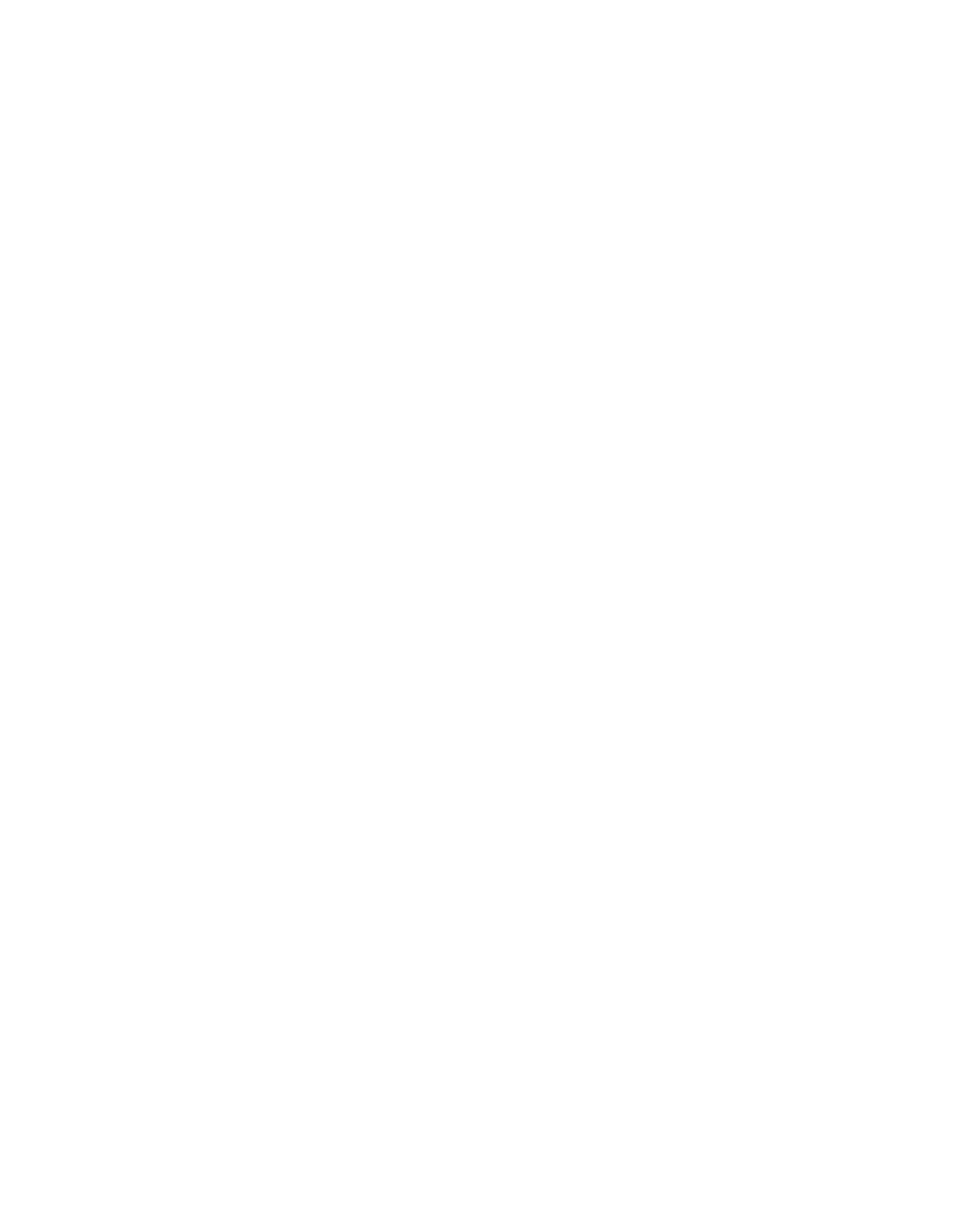
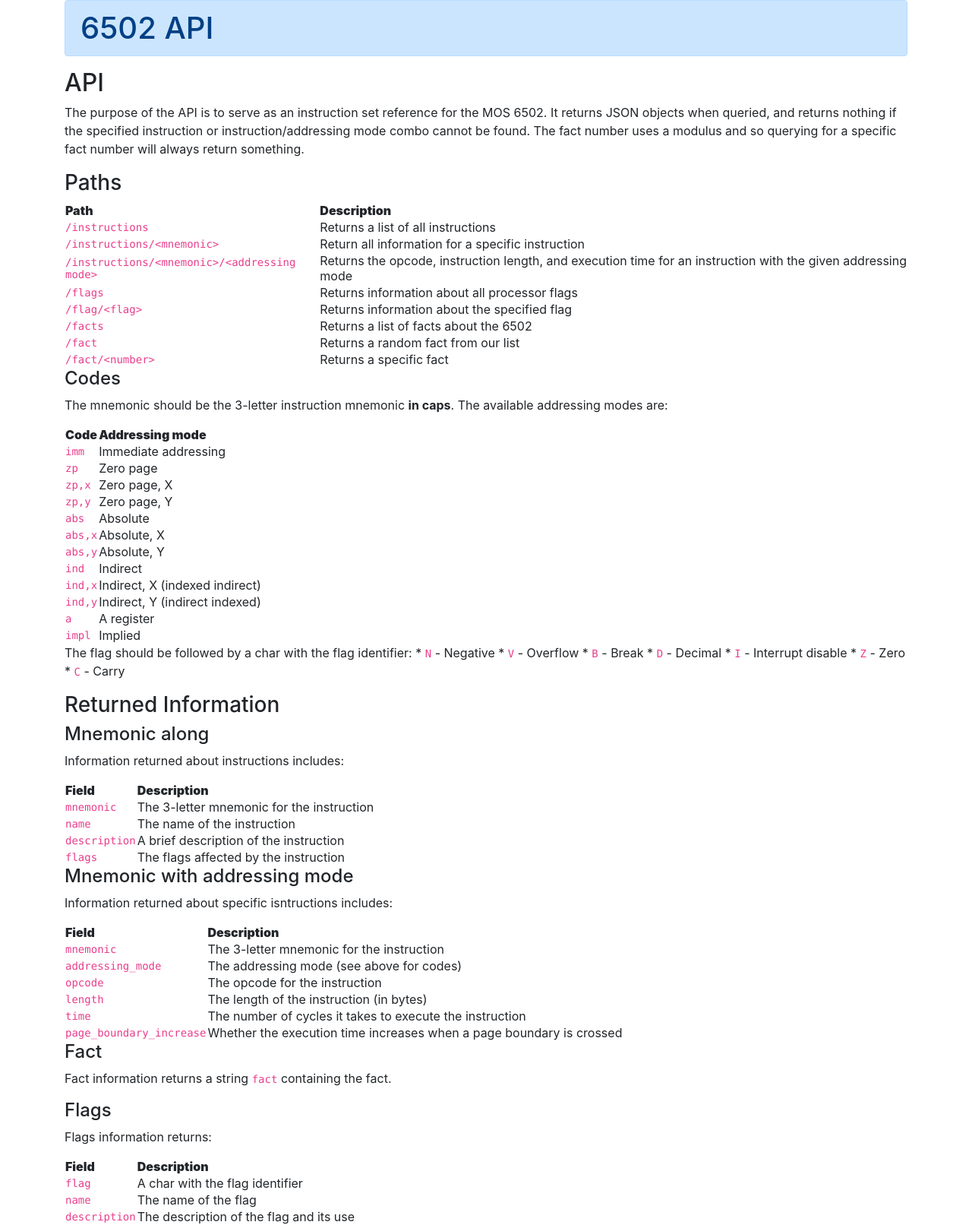
Before and after one commit to rlannon/6502-API, a Flask app: page / in a window 1280 px wide. Before the commit the page is empty. Shown: the whole page at 76% size. Before the commit the page ends 800 px from the top, so only its background shows below. Run offline with Flask 2, Linux system fonts and the light colour scheme; some libraries are stand-ins or nearby versions.

Commit message:
Back-end fixes for heroku deployment

````diff
--- a/server/app.py
+++ b/server/app.py
@@ -1,14 +1,16 @@
-import requests
 from flask import Flask, request, redirect, render_template, url_for, json, jsonify, session
+from flaskext.markdown import Markdown
 import random
-import react
 import psycopg2
 import os
 
 app = Flask(__name__)
+Markdown(app, extensions=['tables', 'markdown.extensions.tables'])
 DATABASE_URL = os.environ.get('DATABASE_URL')
+DATABASE_PORT = os.environ.get('DATABASE_PORT')
 db = psycopg2.connect(
     DATABASE_URL,
+    port=DATABASE_PORT,
     sslmode='require')
 cur = db.cursor()
 
@@ -96,7 +98,7 @@ def getAllInstrs():
 #
 # of the format "mnemonic, name, description, flags"
 #
-@app.route(API_URL + 'instruction/<mnemonic>')
+@app.route(API_URL + 'instructions/<mnemonic>')
 def getAnInstr(mnemonic: str):
     mnemonic = mnemonic.upper()
     data = getData(f"SELECT * FROM instructions_general WHERE mnemonic = '{mnemonic}';")
@@ -110,7 +112,7 @@ def getAnInstr(mnemonic: str):
 #
 # of the format "mnemonic, addressing mode, opcode, lenth, time, page_boundary_increase"
 #
-@app.route(API_URL + 'instruction/<mnemonic>/<mode>')
+@app.route(API_URL + 'instructions/<mnemonic>/<mode>')
 def getInstructionDetails(mnemonic: str, mode: str):
     mnemonic = mnemonic.upper()
     data = getData(f"SELECT * FROM detailed_instructions WHERE mnemonic = '{mnemonic}' AND addressing_mode = '{mode}';")
@@ -204,5 +206,5 @@ def getRandomFact():
 
 # Add the path for our static data
 @app.route("/css/<path:some_path>")
-def serve_css():
+def serve_css(some_path):
     return send_from_directory("static/css", some_path)
--- a/server/templates/base.html
+++ b/server/templates/base.html
@@ -4,7 +4,8 @@
         <meta lang="en-us">
         <meta author="Riley Lannon">
 
-        <link rel="stylesheet" href="css/bootstrap.min.css" integrity="sha384-Gn5384xqQ1aoWXA+058RXPxPg6fy4IWvTNh0E263XmFcJlSAwiGgFAW/dAiS6JXm" crossorigin="anonymous">
+        <link rel="stylesheet" href="https://stackpath.bootstrapcdn.com/bootstrap/4.1.0/css/bootstrap.min.css"
+        integrity="sha384-9gVQ4dYFwwWSjIDZnLEWnxCjeSWFphJiwGPXr1jddIhOegiu1FwO5qRGvFXOdJZ4" crossorigin="anonymous">
 
         <title>6502 API</title>
     </head>
--- a/server/templates/index.html
+++ b/server/templates/index.html
@@ -0,0 +1,90 @@
+{% extends "base.html" %}
+
+{% block content %}
+
+<div class="container">
+    <h1 class="alert alert-primary">6502 API</h1>
+    {% filter markdown %}
+## API
+The purpose of the API is to serve as an instruction set reference for the MOS 6502. It returns JSON objects when queried, and returns nothing if the specified instruction or instruction/addressing mode combo cannot be found. The fact number uses a modulus and so querying for a specific fact number will always return something.
+
+### Paths
+
+| **Path** | **Description** |
+| --------- | --------------- |
+| ```/instructions``` | Returns a list of all instructions |
+| ```/instructions/<mnemonic>``` | Return all information for a specific instruction |
+| ```/instructions/<mnemonic>/<addressing mode>``` | Returns the opcode, instruction length, and execution time for an instruction with the given addressing mode |
+| ```/flags``` | Returns information about all processor flags |
+| ```/flag/<flag>``` | Returns information about the specified flag |
+| ```/facts``` | Returns a list of facts about the 6502 |
+| ```/fact``` | Returns a random fact from our list |
+| ```/fact/<number>``` | Returns a specific fact |
+
+#### Codes
+The mnemonic should be the 3-letter instruction mnemonic **in caps**. The available addressing modes are:
+
+| **Code** | **Addressing mode** |
+| -------- | ------------------- |
+| ```imm``` | Immediate addressing |
+| ```zp``` | Zero page |
+| ```zp,x``` | Zero page, X |
+| ```zp,y``` | Zero page, Y |
+| ```abs``` | Absolute |
+| ```abs,x``` | Absolute, X|
+| ```abs,y``` | Absolute, Y |
+| ```ind``` | Indirect |
+| ```ind,x``` | Indirect, X (indexed indirect) |
+| ```ind,y``` | Indirect, Y (indirect indexed) |
+| ```a``` | A register |
+| ```impl``` | Implied |
+
+The flag should be followed by a char with the flag identifier:
+* ```N``` - Negative
+* ```V``` - Overflow
+* ```B``` - Break
+* ```D``` - Decimal
+* ```I``` - Interrupt disable
+* ```Z``` - Zero
+* ```C``` - Carry
+
+### Returned Information
+
+#### Mnemonic along
+Information returned about instructions includes:
+
+| **Field** | **Description** |
+| --------- | --------------- |
+| ```mnemonic``` | The 3-letter mnemonic for the instruction |
+| ```name``` | The name of the instruction |
+| ```description``` | A brief description of the instruction |
+| ```flags``` | The flags affected by the instruction |
+
+#### Mnemonic with addressing mode
+
+Information returned about specific isntructions includes:
+
+| **Field** | **Description** |
+| --------- | --------------- |
+| ```mnemonic``` | The 3-letter mnemonic for the instruction |
+| ```addressing_mode``` | The addressing mode (see above for codes) |
+| ```opcode``` | The opcode for the instruction |
+| ```length``` | The length of the instruction (in bytes) |
+| ```time``` | The number of cycles it takes to execute the instruction |
+| ```page_boundary_increase``` | Whether the execution time increases when a page boundary is crossed |
+
+#### Fact
+Fact information returns a string ```fact``` containing the fact.
+
+#### Flags
+Flags information returns:
+
+| **Field** | **Description** |
+| --------- | --------------- |
+| ```flag``` | A char with the flag identifier |
+| ```name``` | The name of the flag |
+| ```description``` | The description of the flag and its use |
+    {% endfilter %}
+</div>
+
+{% endblock %}
--- a/server/templates/version.html
+++ b/server/templates/version.html
@@ -2,7 +2,7 @@
 
 {% block content %}
 <div class="container">
-    <h1 class="alert alert-success text-center">6502 API</h1>
-    <h3 class="text-center">v 1.0</h3>
+    <h1 class="alert alert-primary text-center">6502 API</h1>
+    <h3 class="alert alert-success text-center">version 1</h3>
 </div>
 {% endblock %}
````
Also changed, not shown: client/src/apiJS/main.js (+12 -0 lines), requirements.txt (+3 -5 lines).
